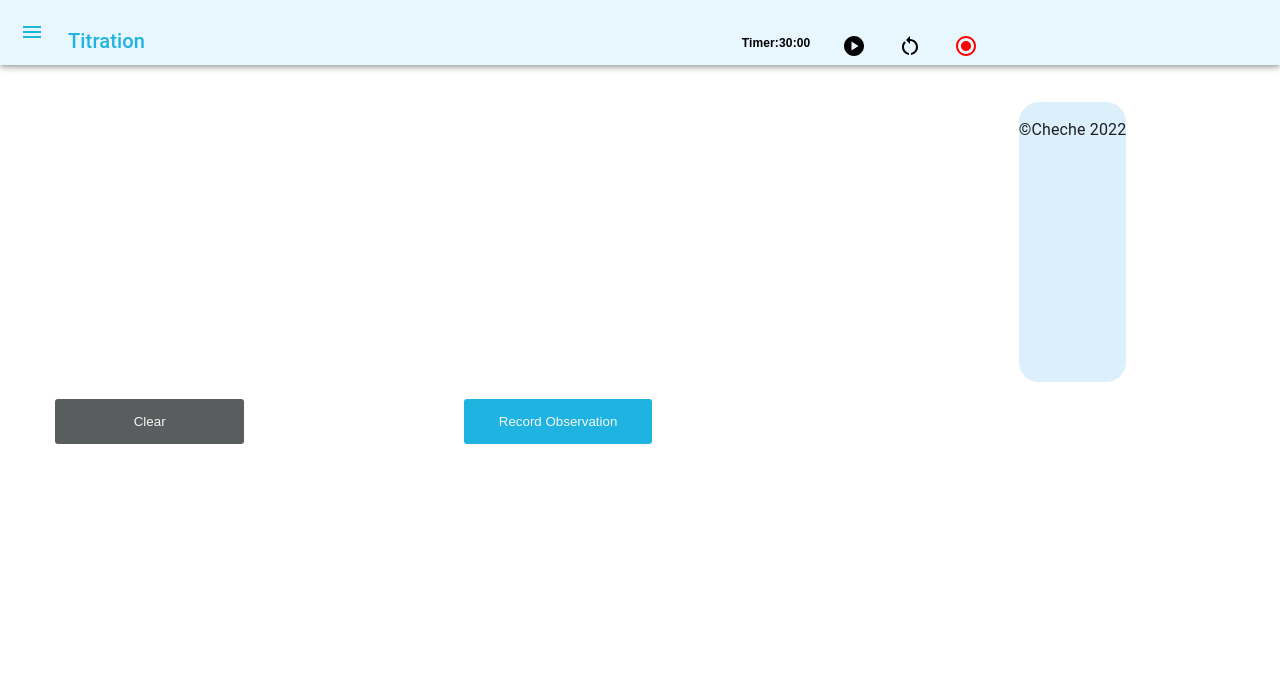
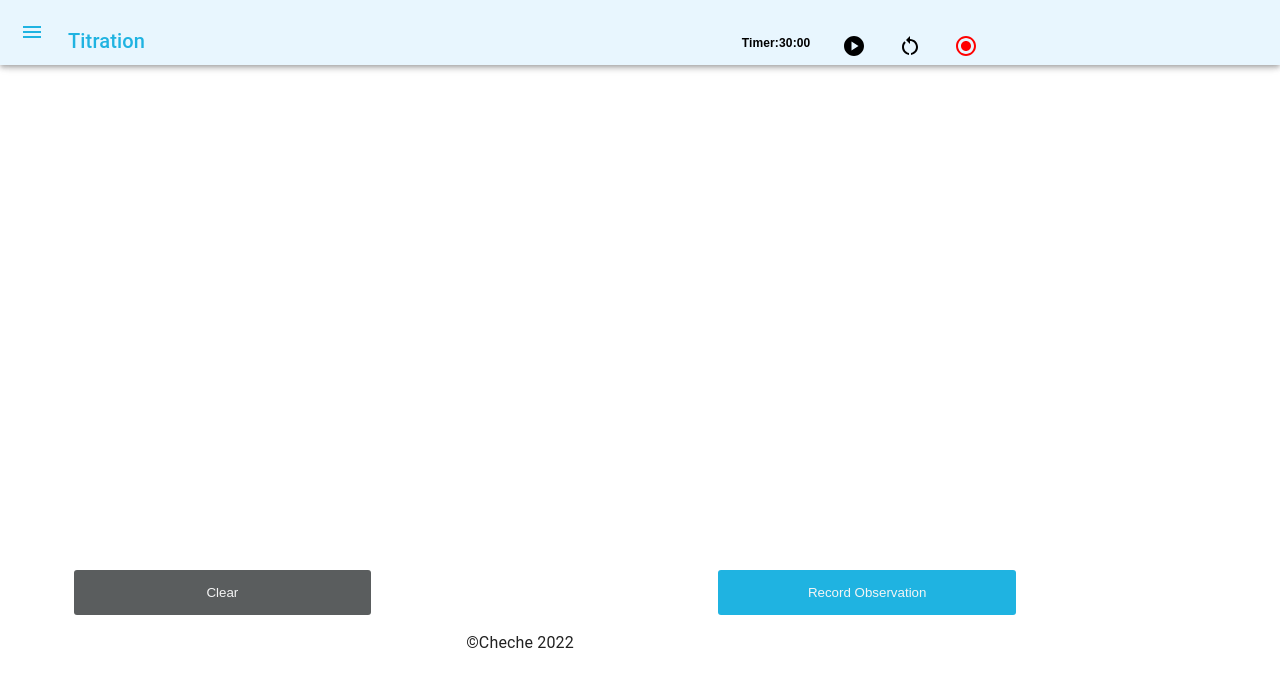
Before and after one commit to mercy-yugi/Quicklab-Frontend, a React (Create React App) app in the folder quick-lab/: page /canvas in a window 1280 px wide. Shown: the top 686 px of the page. Built offline with nearby package versions, Linux system fonts and the light colour scheme.

Commit message:
setting practicals title to be stored

```diff
--- a/quick-lab/src/Footer.js
+++ b/quick-lab/src/Footer.js
@@ -1,9 +1,11 @@
 import  react from 'react';
+import './dashboard/dashboard.css';
+
 
 const Foooter = () => {
 
    return(
-      <div className="container">
+      <div className="footer">
          <p>&copy;Cheche 2022</p>
       </div>
    )
--- a/quick-lab/src/dashboard/Dashboard.js
+++ b/quick-lab/src/dashboard/Dashboard.js
@@ -8,7 +8,6 @@ const Dashboard = () => {
     return (
         <div>
            <Sidebar/>
-           <Foooter/>
         </div>
     )
 
--- a/quick-lab/src/dashboard/Practicals.js
+++ b/quick-lab/src/dashboard/Practicals.js
@@ -7,6 +7,7 @@ import {BsEmojiSmileFill,BsPersonCircle} from 'react-icons/bs';
 import Select from 'react-select'
 import '../dashboard/dashboard.css';
 import { Link, useNavigate} from 'react-router-dom';
+import Footer from '../Footer';
 
 
 
@@ -103,7 +104,7 @@ else{
       const navigatetoInterface = (value) => {
         // e.preventDefault()
         console.log(value)
-          // navigate('/canvas')
+          navigate('/canvas')
 
           // getInstructions()
       }
@@ -180,7 +181,7 @@ else{
 
         {len>=1 && <div className='all_practicals'>
           {filteredResults.map(item=>(
-            <div className='one'>
+            <div className='one' >
             <img className='picture' src={image} alt='practical'/>
             <p className='practical_title'><b>{item.title}</b></p>
             <p className="practical_description" >Base-acid titration intended to hep students understand  the reactions  </p>
@@ -189,22 +190,22 @@ else{
           </div> || practicals.length>=1 && <div className='all_practicals'>
 
 
-             <div className='one' value={practicals[0].title} onClick={e=> {navigatetoInterface(e.target.value)}}>
+             <div className='one' value={practicals[0].title} onClick={value=>navigatetoInterface({value:practicals[0].title}.value)}>
              <img className='picture' src={image} alt='practical'/>
              <p className='practical_title'><b>{practicals[0].title}</b></p>
              <p className="practical_description" >Base-acid titration intended to hep students understand  the reactions  </p>
          </div>
-         <div className='one' onClick={value=>navigatetoInterface({value:practicals[1].title}.value)}>
+         <div className='one'  value={practicals[1].title} onClick={value=>navigatetoInterface({value:practicals[1].title}.value)}>
              <img className='picture' src={image} alt='practical'/>
              <p className='practical_title'><b>{practicals[1].title}</b></p>
              <p className="practical_description" >Base-acid titration intended to hep students understand  the reactions  </p>
          </div>
-         <div className='one'>
+         <div className='one'  value={practicals[2].title} onClick={value=>navigatetoInterface({value:practicals[2].title}.value)}>
              <img className='picture' src={image} alt='practical'/>
              <p className='practical_title'><b>{practicals[2].title}</b></p>
              <p className="practical_description" >Base-acid titration intended to hep students understand  the reactions  </p>
          </div>
-         <div className='one'>
+         <div className='one'  value={practicals[3].title} onClick={value=>navigatetoInterface({value:practicals[3].title}.value)}>
              <img className='picture' src={image} alt='practical'/>
              <p className='practical_title'><b>{practicals[3].title}</b></p>
              <p className="practical_description" >Base-acid titration intended to hep students understand  the reactions  </p>
@@ -269,7 +270,7 @@ else{
                 <p className="practical_description" >Base-acid titration intended to hep students understand  the reactions  </p>
             </div>
         </div>
-
+      <Footer/>
 
       </div>
     )}
--- a/quick-lab/src/dashboard/practicals.css
+++ b/quick-lab/src/dashboard/practicals.css
@@ -61,3 +61,8 @@
 .practical_description{
     font-size: 9px;
 }
+.footer{
+    /* margin-left:30%;
+    margin-top:5%; */
+    text-align: center;
+}
--- a/quick-lab/src/labinterface/Interface.js
+++ b/quick-lab/src/labinterface/Interface.js
@@ -20,7 +20,9 @@ import InboxIcon from '@mui/icons-material/MoveToInbox';
 import MailIcon from '@mui/icons-material/Mail';
 import '../labinterface/interface.css'
 import DigitalTimer from '../labinterface/timer';
-import Foooter from '../Footer';
+import Footer from '../Footer';
+import '../dashboard/dashboard.css';
+
 
 const drawerWidth = 240;
 
@@ -170,6 +172,7 @@ export default function PersistentDrawerLeft() {
           </div>
         <button className='clear'>Clear</button>
           <button className='record'>Record Observation</button>
+          <Footer/>
         </Typography>
       </Main>
       <Drawer className='drawer'
@@ -221,7 +224,7 @@ export default function PersistentDrawerLeft() {
           ))} */}
         </List>
       </Drawer>
-      <Foooter/>
+      {/* <Foooter/> */}
     </Box>
 
   );
```
